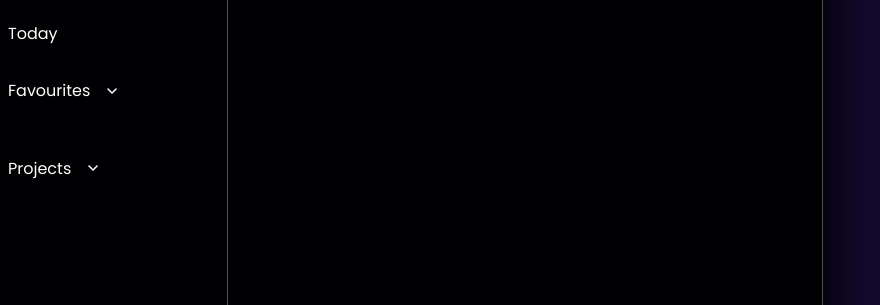
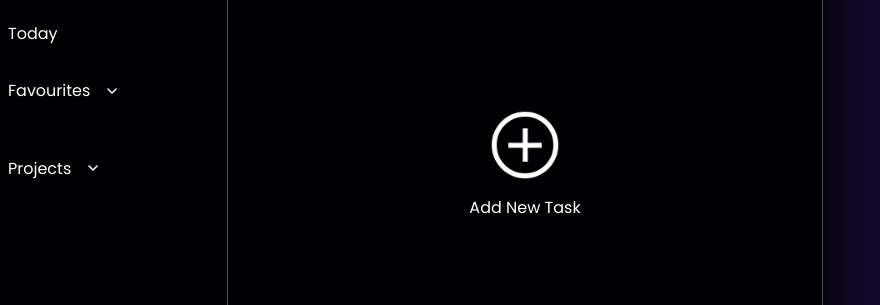
Before and after one commit to anuvind10/ToDo-List, a website built with webpack: page src/template.html in a window 1280 px wide. Shown: the part 243-548 px from the top of the page, 265-1145 px from the left. Built offline with nearby package versions, Linux system fonts and the light colour scheme; files whose address does not match are found by name; a web font is replaced by a local one.

Commit message:
add default project

```diff
--- a/src/display.js
+++ b/src/display.js
@@ -11,17 +11,20 @@ import collapse_icon from "./images/collapse_icon.png";
 import addFavouritesIcon from "./images/favourites_add_icon.png";
 import favouritesAddedIcon from "./images/favourites_added_icon.png";
 import remove_icon from "./images/close_icon.png";
+import add_task_icon from "./images/add_task_icon.png";
 
 export function renderIcons() {
     const elements = [
-        { name: "home", icon: home_icon, type: "nav" },
-        { name: "today", icon: calendar_icon, type: "nav" },
-        { name: "favourites", icon: favourites_icon, type: "nav" },
-        { name: "projects", icon: projects_icon, type: "nav" },
-        { name: "favourites-expand", icon: expand_icon, type: "nav" },
-        { name: "projects-expand", icon: expand_icon, type: "nav" },
-        { name: "logo", icon: todo_icon, type: "nav" },
-        { name: "add-project", icon: add_icon, type: "nav" }
+        { name: "home", icon: home_icon },
+        { name: "today", icon: calendar_icon },
+        { name: "favourites", icon: favourites_icon },
+        { name: "projects", icon: projects_icon},
+        { name: "favourites-expand", icon: expand_icon },
+        { name: "projects-expand", icon: expand_icon },
+        { name: "logo", icon: todo_icon },
+        { name: "add-fav", icon: addFavouritesIcon },
+        { name: "add-project", icon: add_icon },
+        { name: "add-task", icon: add_task_icon }
     ];
 
     elements.forEach(element => {
@@ -55,7 +58,7 @@ export function buildProjectList(projects) {
 
     projectLists.firstElementChild.innerHTML = "";
 
-    let idCounter = 0;
+    let idCounter = 1;
 
     projects.forEach(project => {
         const newProject = document.createElement('li');
@@ -85,7 +88,9 @@ export function buildProjectList(projects) {
 
         div.appendChild(newProject);
         div.appendChild(favouriteIcon);
-        div.appendChild(removeIcon);
+        if (project != "Default") {
+            div.appendChild(removeIcon);
+        }
 
         projectLists.firstElementChild.appendChild(div);
 
--- a/src/eventListeners.js
+++ b/src/eventListeners.js
@@ -1,23 +1,13 @@
 import { toggleHeader, addToFavorites, removeFromFavorites, buildProjectList, toggleAddProjectModal } from "./display";
 import { addProject } from "./projects";
 
-export default function attachListeners(element) {
+export default function attachListeners(element = "") {
     const expandableHeaders = document.querySelectorAll(".expandable");
     const addProjectBtn = document.querySelector("#add-project-icon");
-    const projectLists = document.querySelector("#projects-list").firstElementChild.childNodes;
+    const projectLists = document.querySelector("#projects-list").firstElementChild.children;
     const projectName = document.querySelector("#project-name");
 
-
-     expandableHeaders.forEach(header => {
-         header.addEventListener("click", (event) => {
-            toggleHeader(event.target)
-         })
-     });
-
-     addProjectBtn.addEventListener("click", (event) => {
-         addProject();
-         event.stopPropagation();
-     })
+    if (!element == "") {
 
         switch (element.id) {
             case "add-project-btn":
@@ -25,7 +15,7 @@ export default function attachListeners(element) {
                     let projects = [];
 
                     if (projectLists.length > 0) {
-                    projectLists.forEach(project => {
+                        [...projectLists].forEach(project => {
                             projects.push(project.firstElementChild.innerHTML);
                         });
                     }
@@ -50,3 +40,16 @@ export default function attachListeners(element) {
                 break;
         }
     }
+    else {
+        expandableHeaders.forEach(header => {
+            header.addEventListener("click", (event) => {
+               toggleHeader(event.target)
+            })
+        });
+
+        addProjectBtn.addEventListener("click", (event) => {
+            addProject();
+            event.stopPropagation();
+        })
+    }
+}
--- a/src/styles.css
+++ b/src/styles.css
@@ -263,3 +263,29 @@ input[type="text"] {
     position: fixed;
     left: 34em;
 }
+
+#task-list {
+    width: 100%;
+    height: 100%;
+    display: flex;
+    justify-content: center;
+    align-items: center;
+    font-family: "poppins";
+}
+
+#add-task-icon {
+    max-width: 100px;
+    padding: 10px;
+}
+
+#add-task-icon:hover {
+    background-color: #242424;
+    border-radius: 10px;
+}
+
+#empty-task-list {
+    display: flex;
+    flex-direction: column;
+    align-items: center;
+    justify-content: center;
+}
--- a/src/template.html
+++ b/src/template.html
@@ -45,7 +45,12 @@
                         <img src="" alt="add new project" id="add-project-icon" class="icon">
                     </button>
                     <ul id="projects-list" class="sub-list">
-                        <div></div>
+                        <div>
+                            <div class="project">
+                                <li id="defaultProject-0">Default</li>
+                                <img id="add-fav-icon" class="icon add-fav-icon" src="">
+                            </div>
+                        </div>
                     </ul>
                 </li>
             </ul>
@@ -59,6 +64,12 @@
                     <button id="cancel-btn">Cancel</button>
                 </div>
             </div>
+            <div id="task-list">
+                <div id="empty-task-list">
+                    <img src="" alt="Add Task" id="add-task-icon">
+                    <p>Add New Task</p>
+                </div>
+            </div>
         </main>
     </div>
 
```
Also changed, not shown: src/images/add_task_icon.png (added). Lines whose indentation alone changed are shown as unchanged.
